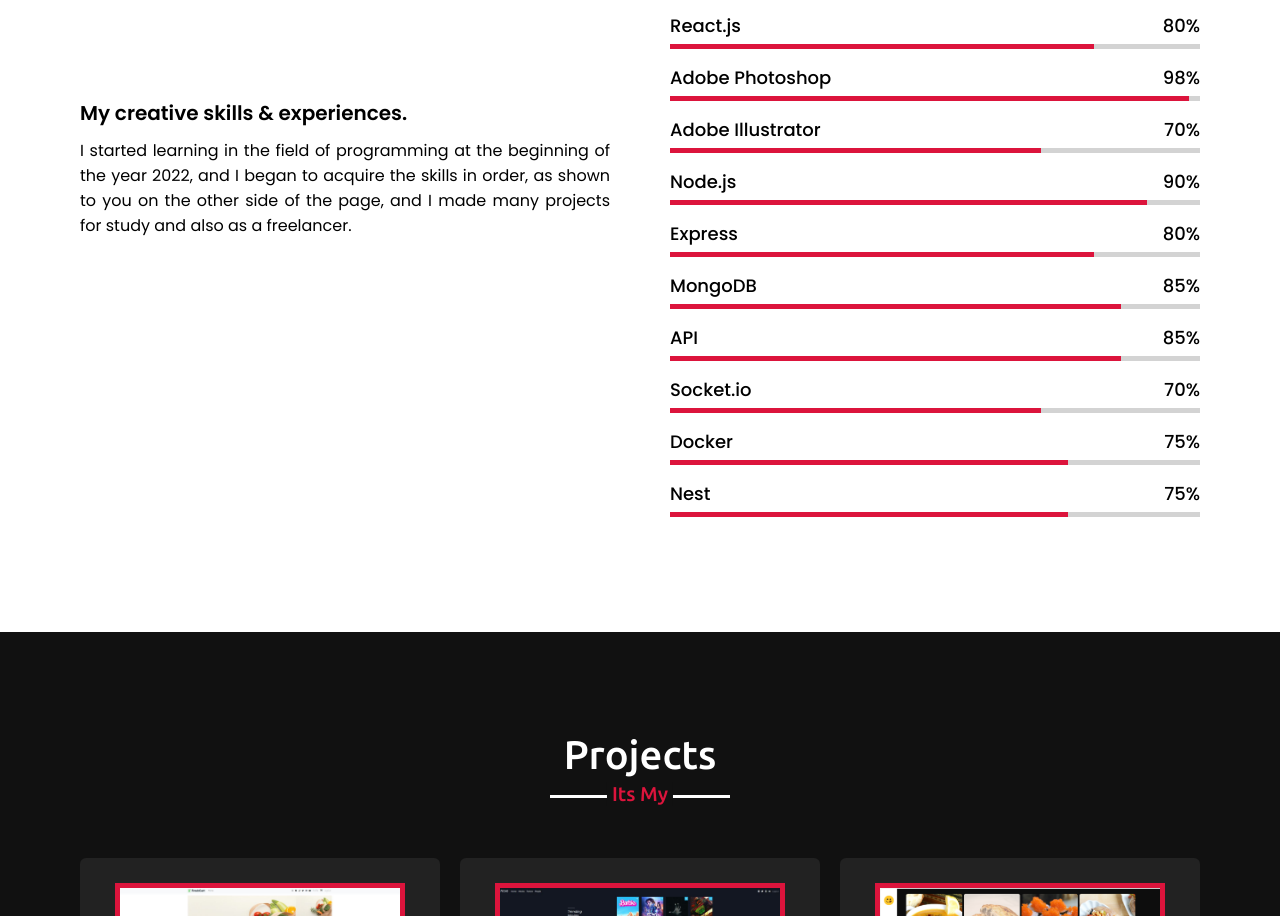
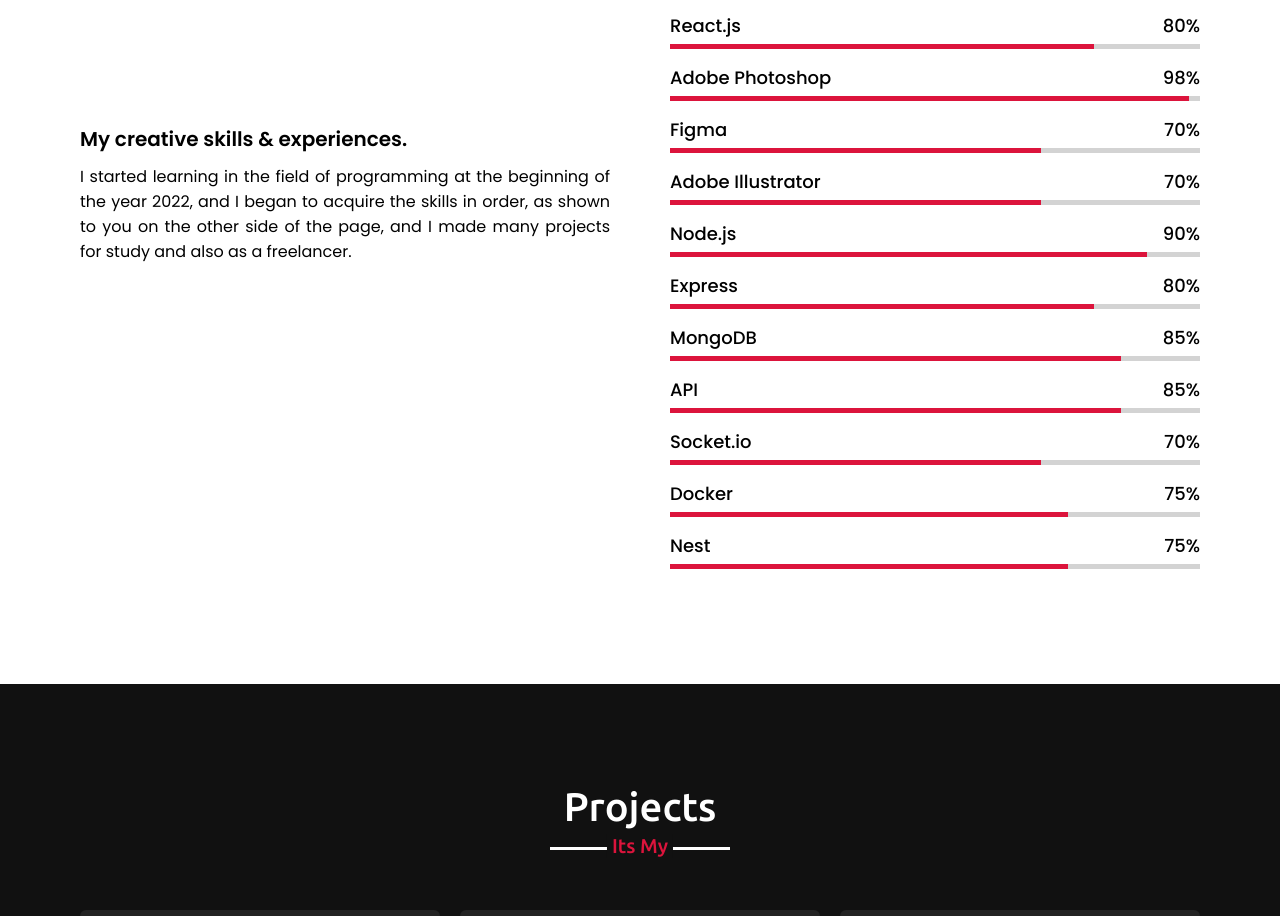
Before and after one commit to MostafaKhaledd/My-PORTFOLIO, a plain HTML site: page index.html in a window 1280 px wide. Shown: the part 3663-4579 px from the top of the page. Drawn offline with nearby package versions, Linux system fonts and the light colour scheme.

Commit message:
Update index.html

```diff
--- a/index.html
+++ b/index.html
@@ -192,6 +192,13 @@
                             <span>98%</span>
                         </div>
                         <div class="line Photoshop"></div>
+                    </div>
+                    <div class="bars">
+                        <div class="info">
+                            <span>Figma</span>
+                            <span>70%</span>
+                        </div>
+                        <div class="line Illustrator"></div>
                     </div>
                     <div class="bars">
                         <div class="info">
```
